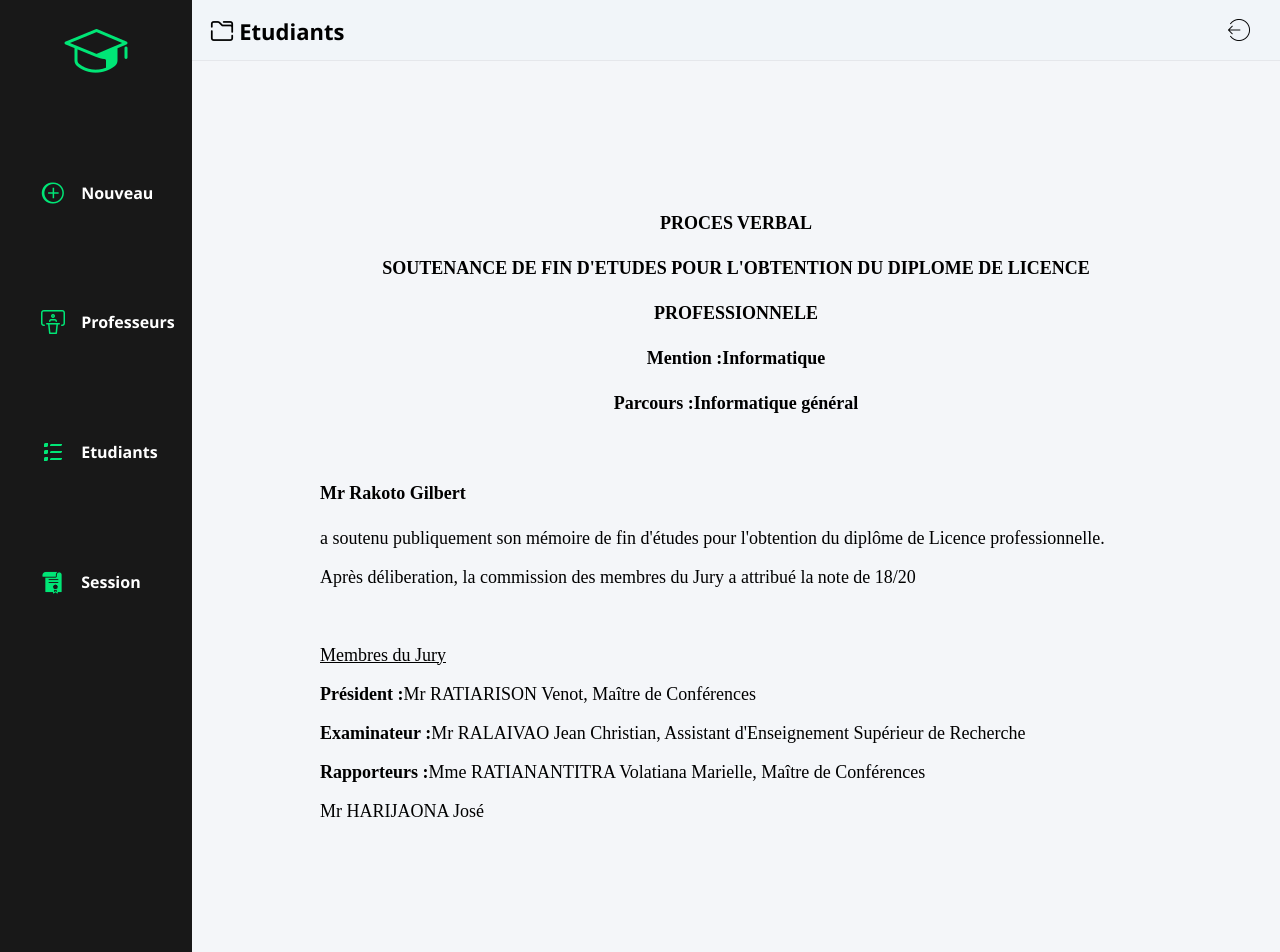
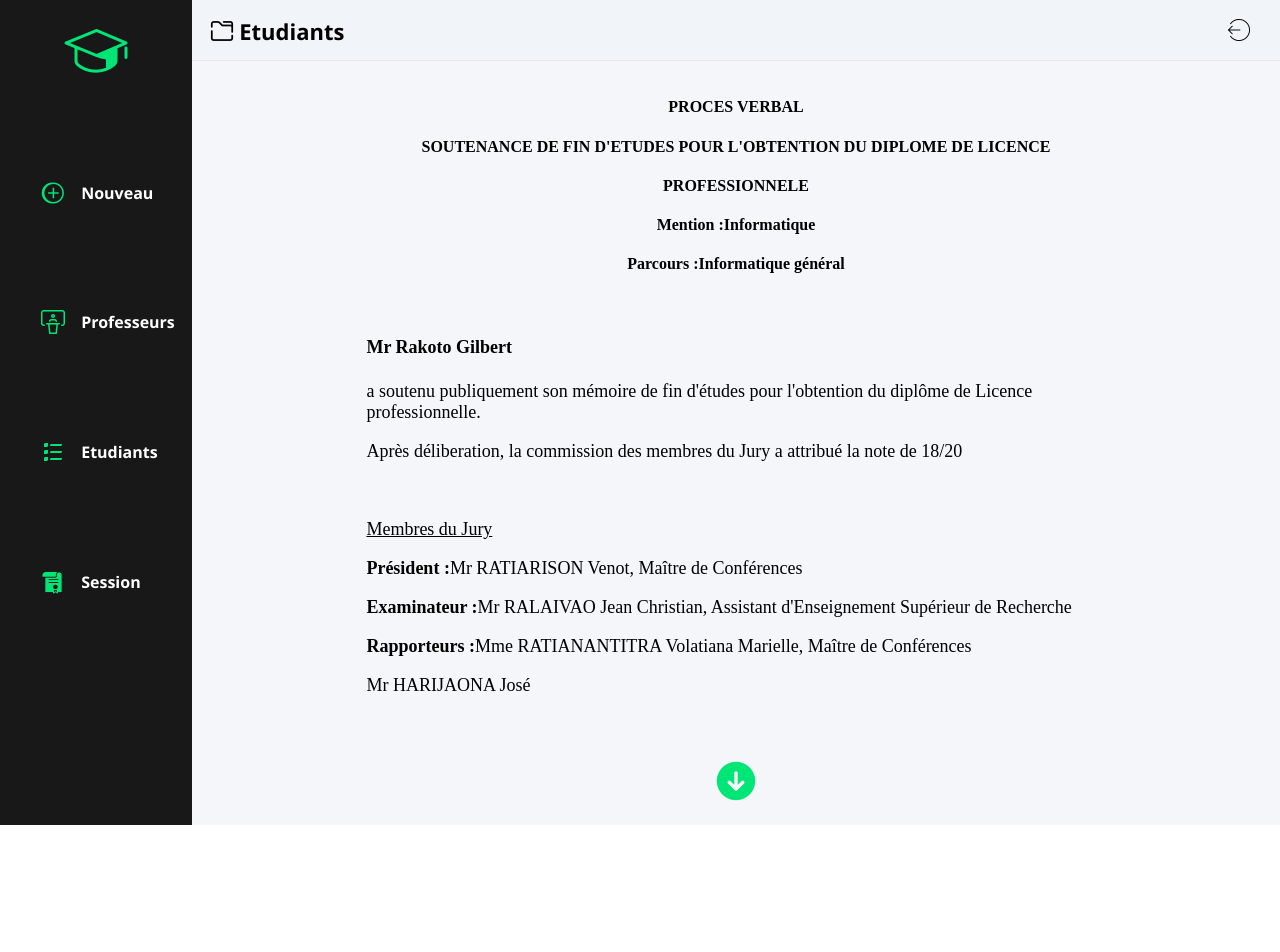
Before and after one commit to Ratsi0ry/gestion-de-soutenance, a Vue app: page /pagePdf in a window 1280 px wide. Shown: the top 952 px of the page. After the commit the page ends 825 px from the top, so only its background shows below. Built offline with nearby package versions, Linux system fonts and the light colour scheme.

Commit message:
revue method fetch search et filtre et ajout de fonctionnalite de telechargement de pdf

```diff
--- a/src/components/PagePdf.vue
+++ b/src/components/PagePdf.vue
@@ -1,5 +1,5 @@
 <template>
-    <div class="contain">
+    <div id="contain">
 
         <h4 class="putCenter">PROCES VERBAL</h4>
         <h4 class="putCenter">SOUTENANCE DE FIN D'ETUDES POUR L'OBTENTION DU DIPLOME DE LICENCE</h4>
@@ -8,6 +8,7 @@
         <h4 class="putCenter"><b>Parcours :</b>{{ info.parcours }}</h4><br>
 
 
+        <div class="text">
             <h4>{{ info.civilite }} {{ info.nom }} </h4>
 
             <p> a soutenu publiquement son mémoire de fin d'études pour l'obtention du diplôme de
@@ -23,13 +24,19 @@
             <p><b>Examinateur :</b>{{ info.examinateur }}</p>
 
             <p><b>Rapporteurs :</b>{{ info.rappoteur1 }}</p>
-        <p>{{ info.rappoteur2 }}</p>
+            <p>{{ info.rappoteur2 }}</p><br><br>
+
+            <div class="btn">
+                <button @click="downloadPdf" id="download" class="no-print"><img src="/src/assets/icons8-télécharger-48.png" alt=""></button>
+            </div>
+        </div>
 
         </div>
 </template>
 
 <script setup>
-import { ref } from 'vue';
+import { ref } from 'vue'
+import html2pdf from 'html2pdf.js'
 
 const info = ref({
     mention : 'Informatique',
@@ -43,25 +50,46 @@ const info = ref({
     rappoteur2: 'Mr HARIJAONA José'
 
 })
+const downloadPdf = ()=> {
+    const element = document.getElementById('contain');
+    const opt = {
+        margin:       1,
+        filename:     'ProcesVerbal.pdf',
+        image:        { type: 'jpeg', quality: 0.98 },
+        html2canvas:  { scale: 2,
+                        ignoreElements: (el) => el.classList.contains('no-print')
+                    },
+        jsPDF:        { unit: 'in', format: 'letter', orientation: 'portrait' }
+    };
+
+    html2pdf().set(opt).from(element).save();
+}
 </script>
 
 <style scoped>
-    .element{
-        padding: 0;
+
+    .putCenter{
+        text-align: center;
     }
 
-    .putCenter{
+    .text{
+        margin-left: 15% ;
+        margin-right: 15%;
+        font-size: large;
+    }
+
+    #download{
+        border: 0;
+        background-color: #f4f6f9;
+    }
+
+    .btn{
         display: flex;
         justify-content: center;
     }
 
-    .contain{
-        padding: 7rem;
-        font-size: large;
-    }
-
-    h4.putCenter{
-        display: flex;
-        text-align: center;
+    .btn:hover{
+        transform: scale(1.1);
+        transition: 0.3s ease-in-out;
     }
 </style>
--- a/src/components/Session.vue
+++ b/src/components/Session.vue
@@ -73,7 +73,7 @@
                 <div class="finalBtn">
                     <button type="reset" class="btnReset"><img src="/src/assets/icons8-rendez-vous-périodique-24.png" alt=""></button>
                     <button type="submit" class="btnSubmit">Valider</button>
-                    <!--<button id="downloadPdf"><img src="/src/assets/icons8-export-pdf-36.png"></button>-->
+                   <button @click="printPdf" id="downloadPdf"><img src="/src/assets/icons8-pdf-2-36.png" alt=""></button>
                 </div>
 
             </div>
@@ -83,6 +83,18 @@
     </form>
 
 </template>
+
+<script setup>
+    import { useRouter } from 'vue-router'
+
+    const router = useRouter()
+
+    const printPdf = ()=> {
+        router.push({
+            path: '/pagePdf'
+        })
+    }
+</script>
 
 <style scoped>
     .sessionContent{
--- a/src/components/Student.vue
+++ b/src/components/Student.vue
@@ -7,19 +7,19 @@
         </div>
 
         <div class="pt2">
-            <label for="sort">Niveau :</label>
-            <select name="sortSdt" id="sort">
-            <option value="L1">L1</option>
-            <option value="L2">L2</option>
-            <option value="L3">L3</option>
-            <option value="M1">M1</option>
-            <option value="M2">M2</option>
+            <label for="sortSdt">Niveau :</label>
+            <select name="sortSdt" id="sort" v-model="selectedLevel" @change="fetchSelectedValue">
+                <option value="L1">L1</option>
+                <option value="L2">L2</option>
+                <option value="L3">L3</option>
+                <option value="M1">M1</option>
+                <option value="M2">M2</option>
         </select>
         </div>
 
         <div class="pt3">
-            <label for="course">Parcours :</label>
-            <select name="course" id="course">
+            <label for="class">Parcours :</label>
+            <select name="class" id="course" v-model="selectedClass" @change="fetchSelectedValue">
                 <option value="GB">GB</option>
                 <option value="SR">SR</option>
                 <option value="IG">IG</option>
@@ -28,14 +28,15 @@
 
         <div class=" pt4">
             <label for="success">trier par:</label>
-            <select name="suceess" id="success">
+            <select name="success" id="success" v-model="selectedStat" @change="fetchSelectedValue">
                 <option value="opt1">soutenance reussi</option>
                 <option value="opt2">soutenance en attente</option>
             </select>
         </div>
 
         <div class="pt5">
-           <h4>Total effectif par Niveau</h4>
+           <h4 v-if="selectedClass || selectedLevel || selectedStat">{{ totalStudents }}</h4>
+           <h4 v-else{{ totalStudents }}></h4>
         </div>
     </div>
 
@@ -108,6 +109,30 @@ const students = ref([])
 const edit = ref({})
 const msg = ref('')
 const search= ref('')
+const selectedLevel = ref('')
+const selectedClass = ref('')
+const selectedStat = ref('')
+const totalStudents = ref(0)
+
+const fetchSelectedValue = async() => {
+    try{
+        const response = await fetch(`http://localhost:8000/filter.php?level=${selectedLevel.value}&class=${selectedClass.value}&stat=${selectedStat.value}`)
+        const result = await response.json()
+
+        if(result.status == 'success'){
+            students.value = result.data
+            totalStudents.value = result.totalCount
+        } else{
+            console.error("Erreur", result.message)
+        }
+    }catch(error){
+        console.error("Impossible de filtrer par niveau")
+    }
+}
+
+onMounted(()=>{
+    fetchSelectedValue()
+})
 
 const fetchStudents = async(query = '') => {
     try{
@@ -120,6 +145,7 @@ const fetchStudents = async(query = '') => {
 
         if(result.status == 'success'){
             students.value = result.data
+
         } else {
             console.error("Erreur", result.message);
         }
```
Also changed, not shown: src/assets/icons8-pdf-2-36.png (added), src/assets/icons8-télécharger-48.png (added). Lines whose indentation alone changed are shown as unchanged.
